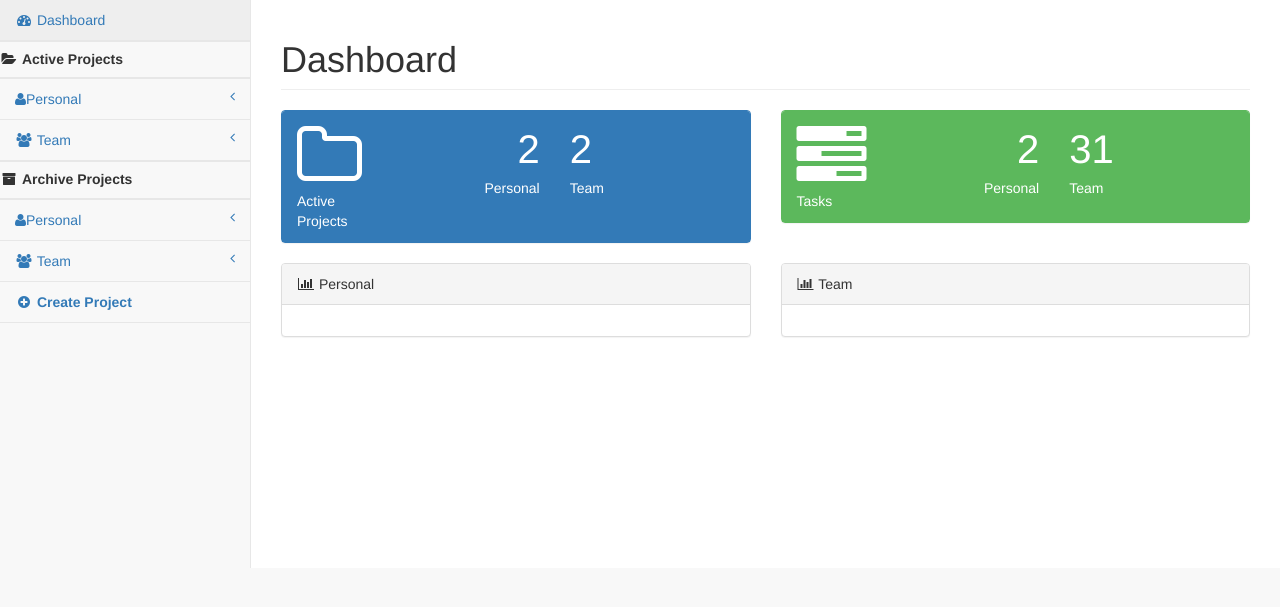
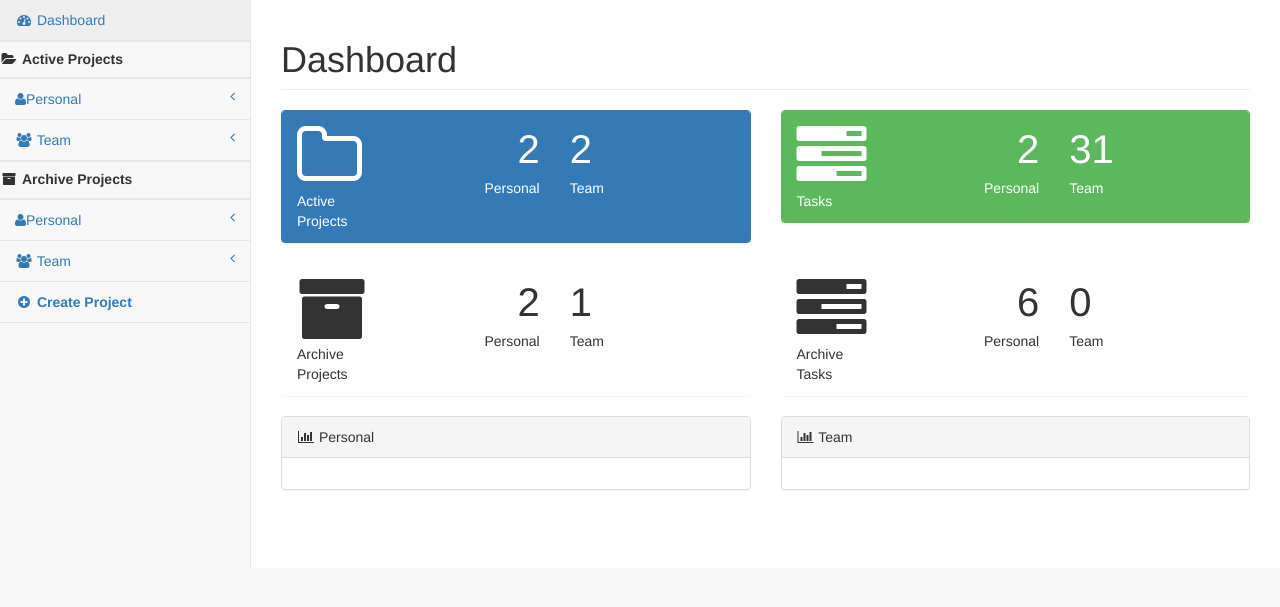
Before and after one commit to callsatya801/cs_finalProject, a Django app: page / in a window 1280 px wide. Shown: the part 51-658 px from the top of the page. Run offline with Django 3.2, Linux system fonts and the light colour scheme; a user stored in the database is signed in; data comes from the database, SQL or seed files in the repository; both versions use the stored data as it was after the commit; some libraries are stand-ins or nearby versions.

Commit message:
working version

```diff
--- a/tasks/static/tasks/index.js
+++ b/tasks/static/tasks/index.js
@@ -1,5 +1,48 @@
 document.addEventListener('DOMContentLoaded', () =>
 {
+
+     // Adding Team members to the Project
+     $('#addTeam').on('show.bs.modal', function (event) {
+      var button = $(event.relatedTarget); // Button that triggered the modal
+      var recipient = button.data('projname'); // Extract info from data-* attributes
+      var modal = $(this);
+      modal.find('.modal-title').text(`Project:${recipient}`);
+
+      var MembersArea = document.querySelector('#MembersArea');
+      var MembersAreaChild = document.querySelector('#MembersAreaChild');
+      if (MembersAreaChild)
+       {
+          MembersAreaChild.remove() ;
+       }
+       MembersAreaChild = document.createElement("div");
+       MembersAreaChild.setAttribute("id","MembersAreaChild");
+       MembersArea.appendChild(MembersAreaChild);
+       //MembersArea.innerHTML='<strong>Available list of members to select from:</strong>';
+
+       var userlist =  button.data('allusers');
+       console.log(userlist)
+      for(var idx =0; idx < userlist.length; idx++)
+              {
+                console.log(userlist[idx][2]);
+                var seperator = document.createElement('div');
+                var checkbox = document.createElement('input');
+                var label = document.createElement('label');
+                checkbox.type = "checkbox";
+                checkbox.name = "tmember";
+                checkbox.className = "c_tmember";
+                checkbox.value = userlist[idx][0];
+                checkbox.id = userlist[idx][0];
+                label.htmlFor = userlist[idx][0];
+                label.innerText = userlist[idx][2];
+                console.log(label);
+                console.log(checkbox);
+                seperator.appendChild(checkbox);
+                seperator.appendChild(label);
+                console.log(seperator)
+                MembersAreaChild.appendChild(seperator);
+              }
+    });
+
 
     // Template for new Task
     const new_task_template = Handlebars.compile(document.querySelector('#new_task_template').innerHTML);
@@ -31,6 +74,18 @@ document.addEventListener('DOMContentLoaded', () =>
           var edit_element = document.querySelector(`#task_edit_${taskid}`);
           if (ro_element) ro_element.style.display = "none";
           if (edit_element) edit_element.style.display = "block";
+
+          };
+      });
+
+    // Each Task edit button change it to edit mode
+    document.querySelectorAll('.task_edit_cancel_btn').forEach(button => {
+      button.onclick = () => {
+          const taskid = button.dataset.taskid;
+          var ro_element = document.querySelector(`#task_ro_${taskid}`);
+          var edit_element = document.querySelector(`#task_edit_${taskid}`);
+          if (ro_element) ro_element.style.display = "block";
+          if (edit_element) edit_element.style.display = "none";
 
           };
       });
--- a/tasks/templates/tasks/base.html
+++ b/tasks/templates/tasks/base.html
@@ -74,7 +74,7 @@
                     Assigned To:
                     <select name="assign_new" class="form-control form-control-sm">
                         {{#each teammembers }}
-                        <option value="{{userid}}">{{username}}</option>
+                        <option value="{{userid}}">{{firstname}}</option>
                         {{/each}}
                     </select>
                     Due-Date:
--- a/tasks/templates/tasks/createproject.html
+++ b/tasks/templates/tasks/createproject.html
@@ -20,9 +20,6 @@
                     <strong> {{user}} </strong> <i class="fa fa-user fa-fw"></i> <i class="fa fa-caret-down"></i>
                 </a>
                 <ul class="dropdown-menu dropdown-user">
-                    <li><a href="#"><i class="fa fa-user fa-fw"></i> User Profile</a>
-                    </li>
-                    <li class="divider"></li>
                     <li><a href="{% url 'logout' %}"><i class="fa fa-sign-out fa-fw"></i> Logout</a>
                     </li>
                 </ul>
@@ -91,7 +88,7 @@
                     <li>
                         <a href="#"><i class="fa fa-group fa-fw"></i> Team<span class="fa arrow"></span></a>
                         <ul class="nav nav-second-level">
-                            {% for proj in projectDict.Archive_Personal %}
+                            {% for proj in projectDict.Archive_Team %}
                             <li>
                                 <a data-projectid="{{ proj.id }}" href="{% url 'project'  proj.id  %}">{{proj.name}}</a>
                             </li>
--- a/tasks/templates/tasks/home.html
+++ b/tasks/templates/tasks/home.html
@@ -20,9 +20,6 @@
                     <strong> {{user}} </strong> <i class="fa fa-user fa-fw"></i> <i class="fa fa-caret-down"></i>
                 </a>
                 <ul class="dropdown-menu dropdown-user">
-                    <li><a href="#"><i class="fa fa-user fa-fw"></i> User Profile</a>
-                    </li>
-                    <li class="divider"></li>
                     <li><a href="{% url 'logout' %}"><i class="fa fa-sign-out fa-fw"></i> Logout</a>
                     </li>
                 </ul>
@@ -91,7 +88,7 @@
                     <li>
                         <a href="#"><i class="fa fa-group fa-fw"></i> Team<span class="fa arrow"></span></a>
                         <ul class="nav nav-second-level">
-                            {% for proj in projectDict.Archive_Personal %}
+                            {% for proj in projectDict.Archive_Team %}
                             <li>
                                 <a data-projectid="{{ proj.id }}" href="{% url 'project'  proj.id  %}">{{proj.name}}</a>
                             </li>
@@ -112,7 +109,7 @@
 
     <div id="page-wrapper">
         {%if l_act_tot_count == 0 %}
-        <div class="container" >
+        <div class="container">
             <div class="jumbotron jumbotron-fluid text-center" style="margin-top:10px;">
                 <h1 class="display-4">Welcome to Simple Planner !</h1>
                 <p class="lead">This is a simple planning tool that enables users and teams to create plans, assemble and assign tasks and collaborate with other users</p>
@@ -175,6 +172,50 @@
             </div>
         </div>
 
+        <!-- /.row -->
+        <div class="row">
+            <div class="col-lg-6 col-md-6">
+                <div class="panel panel-secondary">
+                    <div class="panel-heading">
+                        <div class="row">
+                            <div class="col-xs-2">
+                                <i class="fa fa-archive fa-5x"></i>
+                                <div>Archive Projects</div>
+                            </div>
+                            <div class="col-xs-5 text-right">
+                                <div class="huge">{{l_arch_p_count}}</div>
+                                <div>Personal</div>
+                            </div>
+                            <div class="col-xs-5 text-left">
+                                <div class="huge">{{l_arch_t_count}}</div>
+                                <div>Team</div>
+                            </div>
+                        </div>
+                    </div>
+                </div>
+            </div>
+            <div class="col-lg-6 col-md-6">
+                <div class="panel panel-secondary">
+                    <div class="panel-heading">
+                        <div class="row">
+                            <div class="col-xs-2">
+                                <i class="fa fa-tasks fa-5x"></i>
+                                <div>Archive Tasks</div>
+                            </div>
+                            <div class="col-xs-5 text-right">
+                                <div class="huge">{{l_ap_task_count}}</div>
+                                <div>Personal</div>
+                            </div>
+                            <div class="col-xs-5 text-left">
+                                <div class="huge">{{l_at_task_count}}</div>
+                                <div>Team</div>
+                            </div>
+                        </div>
+                    </div>
+                </div>
+            </div>
+        </div>
+
         <div class="row">
             <div class="col-lg-6 col-md-6">
                 <!-- /.panel -->
@@ -217,6 +258,4 @@
         </div>
 
     </div>
-    {% endif %}
-
-    {% endblock %}
+    {% endif %} {% endblock %}
--- a/tasks/urls.py
+++ b/tasks/urls.py
@@ -12,6 +12,8 @@ urlpatterns = [
     path("movetask", views.movetask, name="movetask"),
     path("createtask", views.createtask, name="createtask"),
     path("createproject", views.createproject, name="createproject"),
+    path("addteam", views.addteam, name="addteam"),
+    path("archive", views.archive, name="archive"),
     path("<int:projectid>/project", views.project, name="project"),
 
     #path("", views.index, name="index"),
--- a/tasks/views.py
+++ b/tasks/views.py
@@ -127,7 +127,11 @@ def home_view(request):
 
     l_p_task_count = Task.objects.filter(project__in= Project.objects.filter(userproject__user = request.user, p_type='P', status='A')).count()
     l_t_task_count = Task.objects.filter(project__in= Project.objects.filter(userproject__user = request.user, p_type='T', status='A')).count()
+
+    l_ap_task_count = Task.objects.filter(project__in= Project.objects.filter(userproject__user = request.user, p_type='P', status='D')).count()
+    l_at_task_count = Task.objects.filter(project__in= Project.objects.filter(userproject__user = request.user, p_type='T', status='D')).count()
     #print(f"testing if this is working {l_p_task_count}:{l_t_task_count}")
+
 
     p_tasks_stat = Task.objects.filter(project__in= Project.objects.filter(userproject__user = request.user, p_type='P', status='A')).values('bucket__name').annotate(entries=Count('id')).order_by('bucket__seq')
     t_tasks_stat = Task.objects.filter(project__in= Project.objects.filter(userproject__user = request.user, p_type='T', status='A')).values('bucket__name').annotate(entries=Count('id')).order_by('bucket__seq')
@@ -139,6 +143,8 @@ def home_view(request):
                 'l_arch_p_count':l_arch_p_count,'l_arch_t_count':l_arch_t_count
                ,'l_p_task_count':l_p_task_count,'l_t_task_count':l_t_task_count
                , 'l_act_tot_count':l_act_p_count+l_act_t_count
+               ,'l_ap_task_count':l_ap_task_count
+               ,'l_at_task_count':l_at_task_count
     }
 
     return render(request, "tasks/home.html", context)
@@ -235,7 +241,7 @@ def project(request, projectid):
     teammembers = UserProject.objects.filter(project=selProject)
     l_teammembers = []
     for teammember in teammembers:
-        l_teammembers.append({'userid':teammember.user.id, 'username':teammember.user.username})
+        l_teammembers.append({'userid':teammember.user.id, 'username':teammember.user.username, 'firstname':teammember.user.first_name})
 
     # Get - Buckets for a selected project - order by bucket seq
     buckets = Bucket.objects.filter(project=selProject).order_by('seq')
@@ -248,16 +254,25 @@ def project(request, projectid):
         bTaskDict[bkt.name]=[]
         for task in tasks:
             taskJson = {'id':task.id, 'title':task.title, 'description':task.description, 'owner':task.owner.get_username(),
-              'dueDate': task.dueDate, 'assignedTo':task.assignedTo.get_username()}
+              'owner_firstname':task.owner.get_short_name(),
+              'dueDate': task.dueDate, 'assignedTo':task.assignedTo.get_username(), 'assignedTo_firstname':task.assignedTo.get_short_name()}
             bTaskDict[bkt.name].append(taskJson)
 
     bTaskDict = json.dumps(bTaskDict, cls=DjangoJSONEncoder)
     #print(f"{bTaskDict}")
 
+    users = User.objects.all().values_list('id','username', 'first_name', 'last_name').order_by('first_name')
+    userslist= json.dumps(list(users), cls=DjangoJSONEncoder)
+
+    print(f"{userslist}")
+
     context= {'projectDict':projectDict, 'buckets':buckets, 'bTaskDict':json.loads(bTaskDict)
-               , 'user':request.user.username, 'currentProject':selProject
+               , 'user':request.user.get_full_name(), 'currentProject':selProject
+               , 'user_short':request.user.get_short_name
                ,'QO_teammembers': teammembers
-               , 'teammembers':json.dumps(l_teammembers), 'task_creation':data}
+               , 'teammembers':json.dumps(l_teammembers), 'task_creation':data
+               , 'all_users':userslist
+    }
     return render(request, "tasks/index.html", context)
 
 def updatetask(request):
@@ -364,3 +379,58 @@ def createtask(request):
         return HttpResponseRedirect(reverse(f"project" , args=(l_projectid,)))
     else:
         return HttpResponseRedirect(reverse(f"home"))
+
+
+
+def addteam(request):
+
+    if request.method == 'POST':
+        l_projectid = int(request.POST["projectid"])
+        l_project_obj = Project.objects.get(pk=l_projectid)
+        userlist = request.POST.getlist('tmember')
+        print(f"Userlist: {userlist}")
+        for user in userlist:
+            try:
+                print(f"user ID:{user}")
+                l_user=User.objects.get(pk=user)
+                user_proj = UserProject.objects.get(user=l_user,project=l_project_obj)
+            except:
+                p_user = UserProject(user=User.objects.get(pk=user), project=l_project_obj, role='M')
+                p_user.save()
+
+        data =  {'success':True, 'message':f"Team members added successfully "}
+        request.task_create = data
+        request.session['task_creation'] = data
+        return HttpResponseRedirect(reverse(f"project" , args=(l_projectid,)))
+
+    else:
+        return HttpResponseRedirect(reverse(f"home"))
+
+
+def archive(request):
+
+    if request.method == 'POST':
+        l_projectid = int(request.POST["projectid"])
+        l_status = request.POST["status"]
+
+        project = Project.objects.filter(pk=l_projectid)
+
+        print(f" archiving ProjectID:{l_projectid}")
+        if project:
+            project.update(status=l_status)
+            if l_status == 'D':
+                data =  {'success':True, 'message':f"Project Archived Successfully !! "}
+            else:
+                data =  {'success':True, 'message':f"Project Activated Successfully !! "}
+        else:
+            if l_status == 'D':
+                data =  {'success':False, 'message':f"Unable to Archive Project :( "}
+            else:
+                data =  {'success':False, 'message':f"Unable to Activate Project :( "}
+
+        request.task_create = data
+        request.session['task_creation'] = data
+        return HttpResponseRedirect(reverse(f"project" , args=(l_projectid,)))
+
+    else:
+        return HttpResponseRedirect(reverse(f"home"))
```
Also changed, not shown: tasks/templates/tasks/index.html (+68 -12 lines), db.sqlite3. Lines whose indentation alone changed are shown as unchanged.
